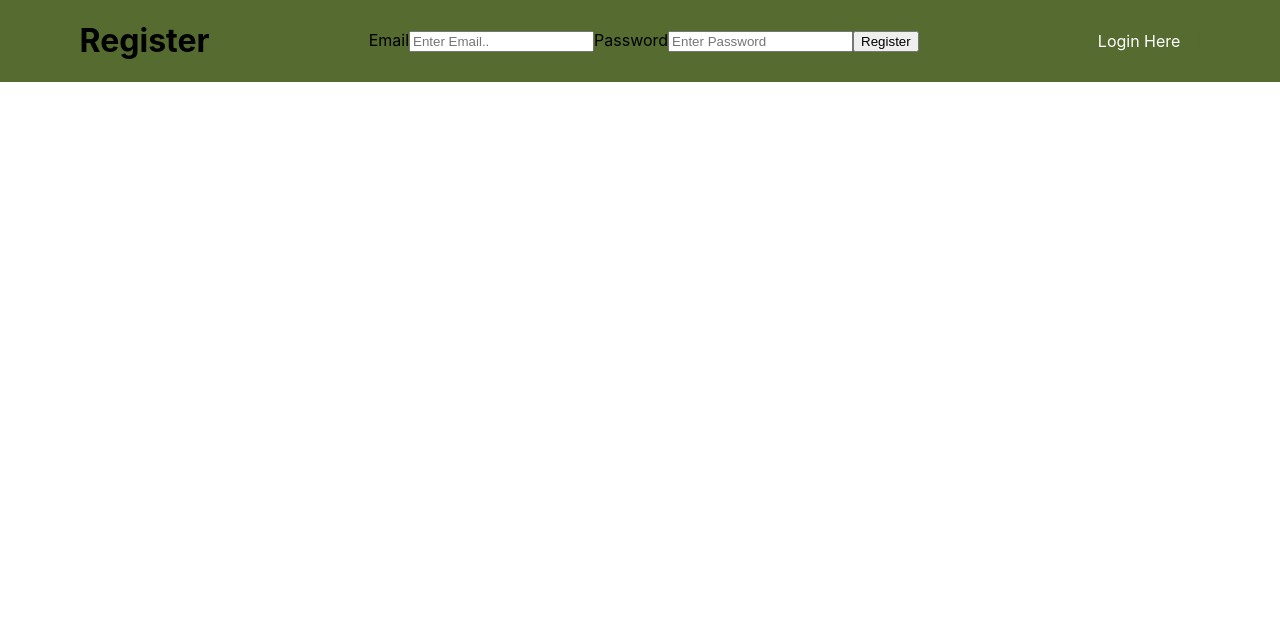
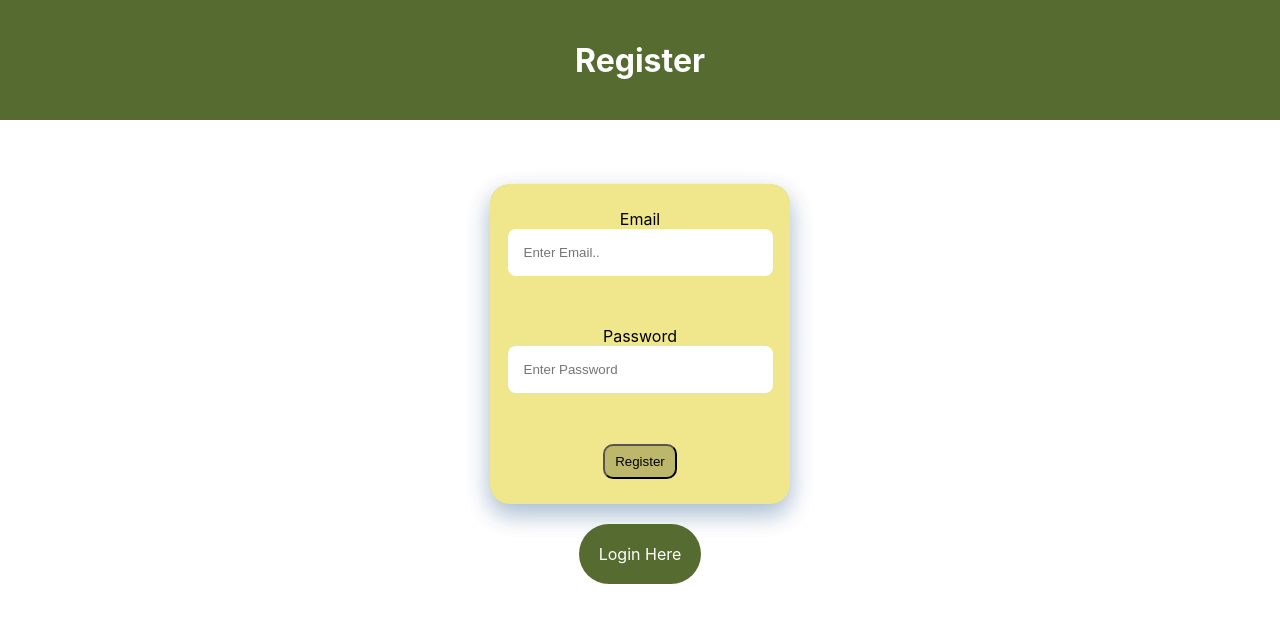
Before and after one commit to AlexGeorge20/Login--Register, a React (Create React App) app: page /register in a window 1280 px wide. Shown: the top 622 px of the page. Built offline with nearby package versions, Linux system fonts and the light colour scheme.

Commit message:
UI-404-updated

```diff
--- a/src/App.css
+++ b/src/App.css
@@ -1,3 +1,7 @@
+*{
+  margin: auto;
+  box-sizing: border-box;
+}
 .App {
   text-align: center;
 }
@@ -13,9 +17,10 @@
   display: flex;
   justify-content: space-around;
   align-items: center;
-  min-height: 10vh;
+  min-height: 15vh;
   background-color:darkolivegreen;
-
+color: white;
+margin-bottom: 4rem;
 }
 .hide{
   display: none;
@@ -101,3 +106,42 @@ text-align: center;
   background-color:cadetblue;
   color: white;
 }
+.form{
+  display: flex;
+  flex-direction: column;
+  align-items: center;
+  justify-content: center;
+  /* border: 1px solid red; */
+  width: 300px;
+  height: 40vh;
+  background-color: khaki;
+  border-radius: 20px;
+  box-shadow: 0 10px 25px rgba(13, 72, 124, 0.2);
+}
+.reg-btn{
+  padding-top: 40px;
+}
+.form-input{
+    border-radius: 0.5rem;
+    /* border: 1px solid red; */
+    width: 265px;
+    border: none;
+    padding: 1rem;
+}
+.form-div{
+  display: flex;
+  align-items: left;
+  flex-direction: column;
+  justify-content: flex-start;
+}
+.btn{
+  border-radius: 10px;
+  padding: 8px 10px;
+  background-color: darkkhaki;
+}
+.btn:hover{
+  background-color: cadetblue;
+}
+.abt-btn{
+  padding-top: 5rem;
+}
--- a/src/Home.js
+++ b/src/Home.js
@@ -16,7 +16,7 @@ const navigate=useNavigate();
       <Nav />
     <h1>Home page <h6>Hi,You are logged in</h6>
     </h1>
-    <div>
+    <div className='abt-btn'>
     {/* <button onClick={handleClick} className='logoutbtn' >Logout</button> */}
 
       <Link to="/about" className='link'>To About page</Link>
--- a/src/Login.js
+++ b/src/Login.js
@@ -47,11 +47,14 @@ localStorage.setItem('LoginCREDENTIAL',JSON.stringify(logincred))
     }
   }
   return (
-    <div className="login">
-      <h1>Login</h1>
-      <form onSubmit={handleSubmit}>
-        <label for="email">Email</label>
+    <div className="">
+      <h1 className="login">Login</h1>
+      <div className="form">
+      <form onSubmit={handleSubmit} className='form'>
+       <div className="form-div">
+       <label className="form-label" for="email">Email</label>
         <input
+         className="form-input"
           placeholder="Enter Email.."
           type="email"
           id="email1"
@@ -60,8 +63,12 @@ localStorage.setItem('LoginCREDENTIAL',JSON.stringify(logincred))
           }}
           required
         />
-        <label for="password">Password</label>
+
+       </div>
+        <div className="form-div">
+        <label className="form-label" for="password">Password</label>
         <input
+        className="form-input"
           placeholder="Enter Password"
           type="password"
           id="pwd1"
@@ -70,15 +77,24 @@ localStorage.setItem('LoginCREDENTIAL',JSON.stringify(logincred))
           }}
           required
         />
-        <button type="submit">Login</button>
+
+        </div>
+
+        <button className="btn" type="submit">Login</button>
 
       </form>
       <div className={`${errmsg ? "show" : "hide"}`}>
         CREDENTIALS DOES NOT MATCH
       </div>
-      <Link to="/register" className="link">
-         Register Here
-      </Link>
+
+
+      </div>
+     <div className="reg-btn">
+        <Link to="/register" className="link">
+            Register Here
+          </Link>
+
+     </div>
 
     </div>
   );
--- a/src/Register.js
+++ b/src/Register.js
@@ -29,19 +29,31 @@ function handleSubmit(e){
     }
 
   return (
-    <div className='register'>
-  <h1>Register</h1>
-<form onSubmit={handleSubmit}>
-        <label for='email'>Email</label>
-        <input placeholder='Enter Email..' type='email' id='email1'
+    <div className=''>
+  <h1 className='register'>Register</h1>
+<div className='form'>
+<form onSubmit={handleSubmit} className='form'>
+
+        <div className='form-div'>
+        <label className='form-label' for='email'>Email</label>
+        <input className='form-input' placeholder='Enter Email..' type='email' id='email1'
         onBlur={(e)=>{setEmailReg(e.target.value)}}/>
-        <label for='password'>Password</label>
-        <input placeholder='Enter Password' type='password' id='pwd1'
+        </div>
+        <div className='form-div'>
+        <label className='form-label' for='password'>Password</label>
+        <input className='form-input' placeholder='Enter Password' type='password' id='pwd1'
         onBlur={(e)=>{setPwdReg(e.target.value)}}/>
+         </div>
+    <button className='btn'>Register</button>
+      </form>
+</div>
 
-    <button>Register</button>
-      </form>
+
+
+      <div className='reg-btn'>
       <Link to="/login" className='link' > Login Here</Link>
+
+      </div>
 
     </div>
 
```
